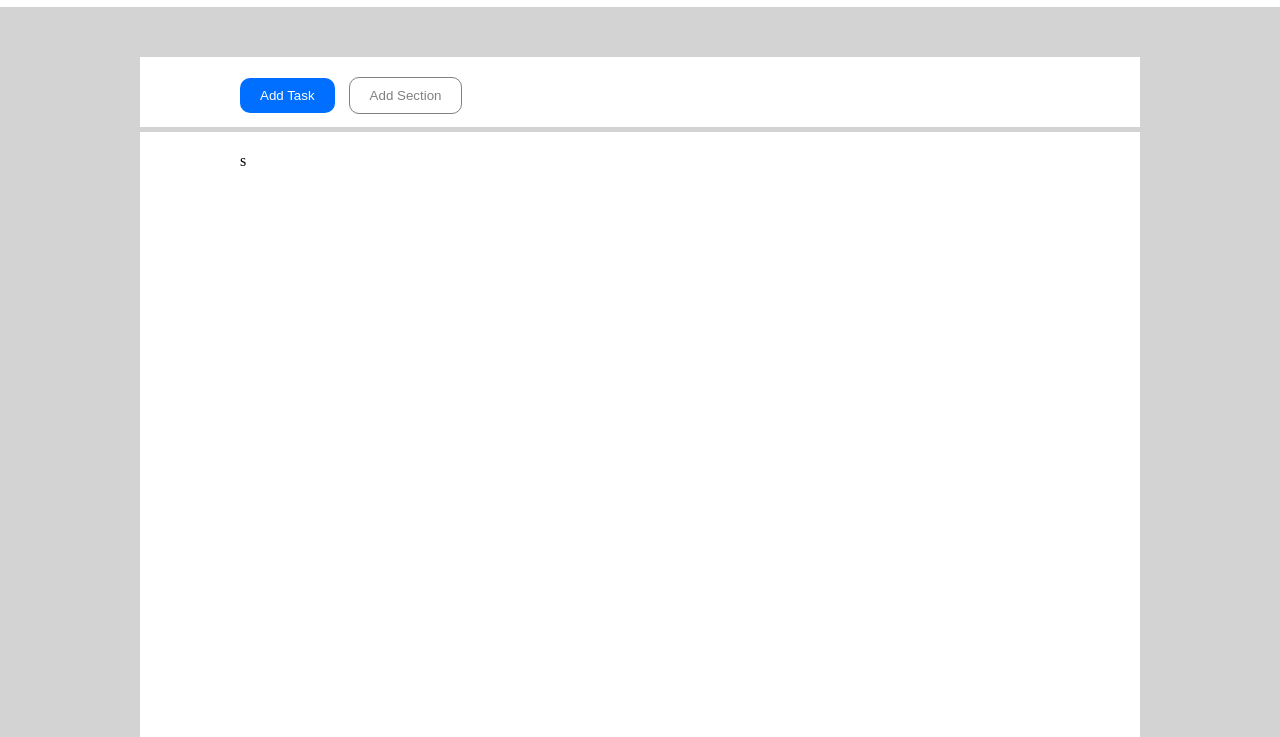
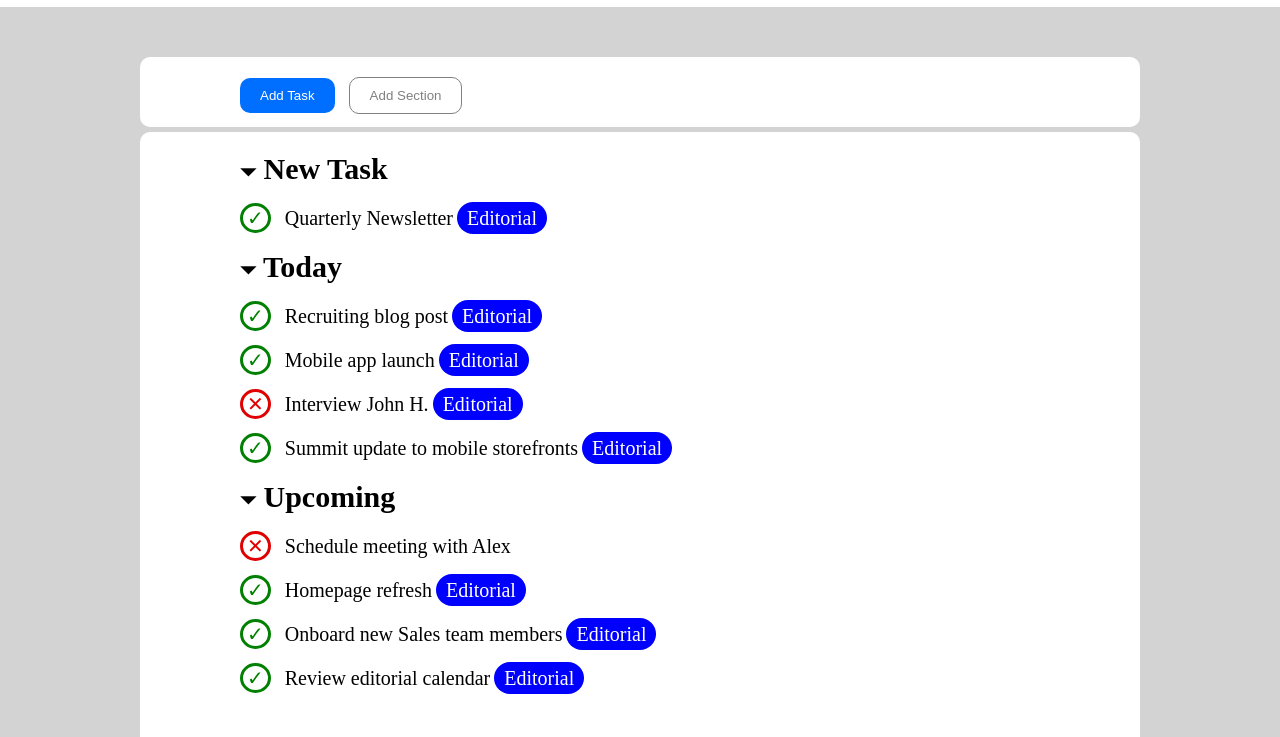
Before and after one commit to PietroAntonioNini/html-css-toboolist, a plain HTML site: page index.html in a window 1280 px wide. Shown: the part 63-800 px from the top of the page. Drawn offline with Linux system fonts and the light colour scheme.

Commit message:
spaziatura corpo, inserimento simboli e tag colorati

```diff
--- a/css/style.css
+++ b/css/style.css
@@ -36,6 +36,7 @@ nav{
     padding: 20px 0px 0px 100px;
 
     background-color: white;
+    border-radius: 10px
 }
 
 #task {
@@ -71,4 +72,54 @@ nav{
     height: 1000px;
 
     background-color: white;
+    border-radius: 10px;
 }
+
+/* fine main */
+
+/* inizio sezione 1 */
+
+h2 {
+    font-size: 30px;
+}
+
+.row {
+    margin: 20px 0px;
+}
+
+span {
+    font-size: 20px;
+}
+
+.checkmark {
+
+    margin-right: 10px;
+    padding: 1px 4px;
+
+    color: green;
+    border: green solid;
+    border-radius: 100%;
+}
+
+.uncheckmark {
+
+    margin-right: 10px;
+    padding: 1px 4px;
+
+    color: #e00000;
+    border: #e00000 solid;
+    border-radius: 100%;
+}
+
+#Editorial {
+
+    padding: 5px 10px;
+    border-radius: 50px;
+
+    background-color: blue;
+    color: white;
+}
+
+
+
+/* fine sezione 1 */
--- a/index.html
+++ b/index.html
@@ -23,11 +23,81 @@
 
         <div>
 
-            <section>s</section>
+            <section id="section 1">
 
-            <section></section>
+                <h2><span>&#9207;</span> New Task</h2>
 
-            <section></section>
+                <div class="row">
+                    <span class="checkmark">&#10003;</span>
+                    <span>Quarterly Newsletter</span>
+                    <span id="Editorial">Editorial</span>
+                </div>
+
+            </section>
+
+            <section id="section 2">
+
+                <h2><span>&#9207;</span> Today</h2>
+
+                <div>
+                    <div class="row">
+                    <span class="checkmark">&#10003;</span>
+                        <span>Recruiting blog post</span>
+                        <span id="Editorial">Editorial</span>
+                    </div>
+
+                    <div class="row">
+                        <span class="checkmark">&#10003;</span>
+                        <span>Mobile app launch</span>
+                        <span id="Editorial">Editorial</span>
+                    </div>
+
+                    <div class="row">
+                        <span class="uncheckmark">&#10005;</span>
+                        <span>Interview John H.</span>
+                        <span id="Editorial">Editorial</span>
+                    </div>
+
+                    <div class="row">
+                        <span class="checkmark">&#10003;</span>
+                        <span>Summit update to mobile storefronts</span>
+                        <span id="Editorial">Editorial</span>
+                    </div>
+                </div>
+
+            </section>
+
+            <section id="section 3">
+
+                <h2><span>&#9207;</span> Upcoming</h2>
+
+                <div>
+                    <div class="row">
+                        <span class="uncheckmark">&#10005;</span>
+                        <span>Schedule meeting with Alex</span>
+                    </div>
+
+                    <div class="row">
+                        <span class="checkmark">&#10003;</span>
+                        <span>Homepage refresh</span>
+                        <span id="Editorial">Editorial</span>
+                    </div>
+
+                    <div class="row">
+                        <span class="checkmark">&#10003;</span>
+                        <span>Onboard new Sales team members</span>
+                        <span id="Editorial">Editorial</span>
+                    </div>
+
+                    <div class="row">
+                        <span class="checkmark">&#10003;</span>
+                        <span>Review editorial calendar</span>
+                        <span id="Editorial">Editorial</span>
+                    </div>
+                </div>
+
+            </section>
+
         </div>
     </main>
 
```
